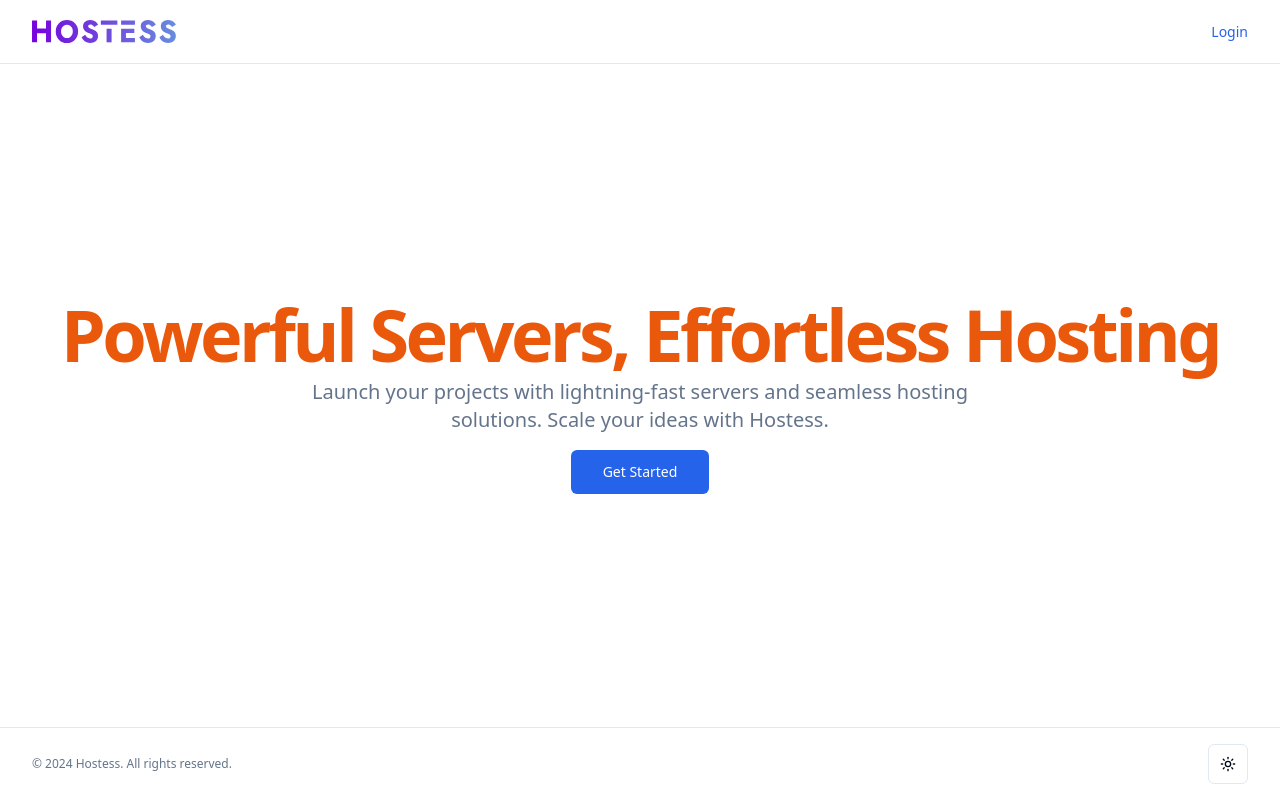
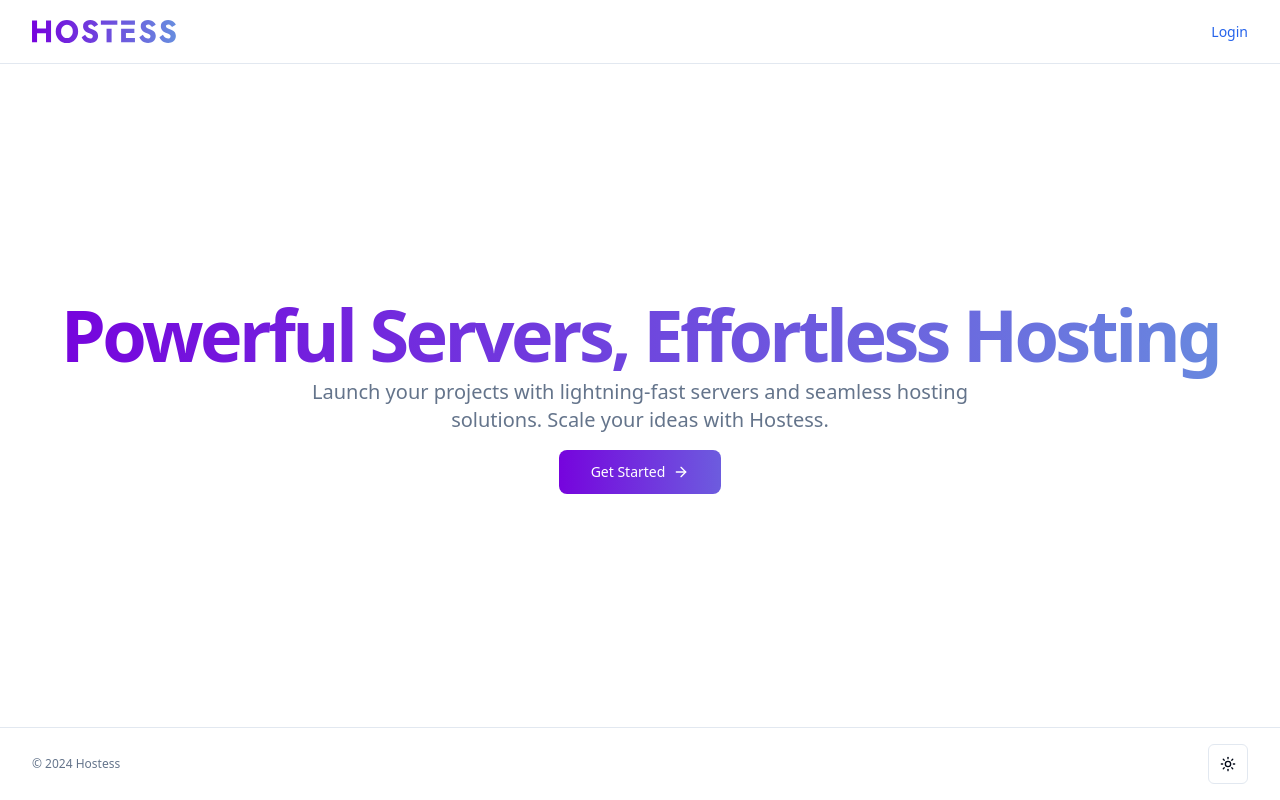
Before and after one commit to tlebeitsuk/hoster, a Next.js app: page / in a window 1280 px wide. Built offline with nearby package versions, Linux system fonts and the light colour scheme.

Commit message:
Match colors

```diff
--- a/src/app/page.tsx
+++ b/src/app/page.tsx
@@ -1,5 +1,6 @@
 import { ThemeToggle } from '@/components/theme-toggle'
 import { Button } from '@/components/ui/button'
+import { ArrowRight } from 'lucide-react'
 import Image from 'next/image'
 import Link from 'next/link'
 
@@ -24,22 +25,32 @@ export default function Home() {
       </header>
 
       <main className="flex-1 flex flex-col items-center justify-center max-w-7xl mx-auto text-center">
-        <h1 className="text-3xl md:text-4xl lg:text-7xl font-bold tracking-tighter text-orange-600">
-          Powerful Servers, Effortless Hosting
-        </h1>
+        <div>
+          <span className="text-3xl md:text-4xl lg:text-7xl font-bold tracking-tighter bg-gradient-to-r from-[#7604dd] to-[#6888df] text-transparent bg-clip-text">
+            Powerful Servers, Effortless Hosting
+          </span>
+        </div>
         <p className="mt-2 mx-auto max-w-2xl text-muted-foreground text-lg md:text-xl">
           Launch your projects with lightning-fast servers and seamless hosting
           solutions. Scale your ideas with Hostess.
         </p>
-        <Button asChild size="lg" className="text-white mt-4">
-          <Link href="/login">Get Started</Link>
+        <Button
+          asChild
+          size="lg"
+          className="text-white mt-4 group rounded-lg bg-gradient-to-r from-[#7604dd] to-[#6888df] bg-[length:150%_auto] hover:bg-right transition-all duration-300 ease-in-out"
+        >
+          <Link href="/login">
+            Get Started
+            <ArrowRight
+              className="size-16 transition-transform group-hover:translate-x-1"
+              aria-hidden="true"
+            />
+          </Link>
         </Button>
       </main>
 
       <footer className="flex items-center justify-between py-4 px-8 border-t">
-        <p className="text-xs text-muted-foreground">
-          &copy; 2024 Hostess. All rights reserved.
-        </p>
+        <p className="text-xs text-muted-foreground">&copy; 2024 Hostess</p>
         <ThemeToggle />
       </footer>
     </div>
--- a/src/components/login.tsx
+++ b/src/components/login.tsx
@@ -27,7 +27,7 @@ export default function Login() {
       </header>
 
       <main className="flex-1 flex items-center justify-center">
-        <div className="p-8 bg-white dark:bg-gray-800 rounded-lg shadow-2xl w-full max-w-md mx-4">
+        <div className="p-8 bg-white dark:bg-gray-800 sm:rounded-lg shadow-xl w-full max-w-md sm:mx-4">
           <div className="text-center mb-4">
             <h1 className="text-4xl font-bold bg-gradient-to-r from-gray-900 to-gray-700 dark:from-gray-100 dark:to-gray-300 bg-clip-text text-transparent">
               Welcome,
@@ -37,7 +37,11 @@ export default function Login() {
             </p>
           </div>
 
-          <Button onClick={handleLogin} size="lg" className="w-full text-white">
+          <Button
+            onClick={handleLogin}
+            size="lg"
+            className="w-full text-white bg-gradient-to-r from-[#7604dd] to-[#6888df] bg-[length:200%_auto] hover:bg-right transition-all duration-300 ease-in-out"
+          >
             <Image
               src="/github.svg"
               alt="GitHub"
@@ -51,9 +55,7 @@ export default function Login() {
       </main>
 
       <footer className="flex items-center justify-between py-4 px-8 border-t">
-        <p className="text-xs text-muted-foreground">
-          &copy; 2024 Hostess. All rights reserved.
-        </p>
+        <p className="text-xs text-muted-foreground">&copy; 2024 Hostess</p>
         <ThemeToggle />
       </footer>
     </div>
--- a/src/hooks/theme-provider.tsx
+++ b/src/hooks/theme-provider.tsx
@@ -1,9 +1,9 @@
 'use client'
-import {
-	ThemeProvider as NextThemesProvider,
-	ThemeProviderProps,
-} from 'next-themes'
+import { ThemeProvider as NextThemesProvider } from 'next-themes'
 
-export function ThemeProvider({ children, ...props }: ThemeProviderProps) {
-	return <NextThemesProvider {...props}>{children}</NextThemesProvider>
+export function ThemeProvider({
+  children,
+  ...props
+}: React.ComponentProps<typeof NextThemesProvider>) {
+  return <NextThemesProvider {...props}>{children}</NextThemesProvider>
 }
```
